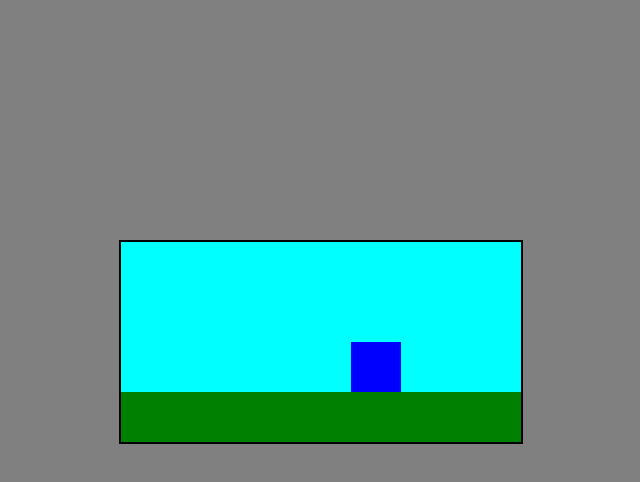
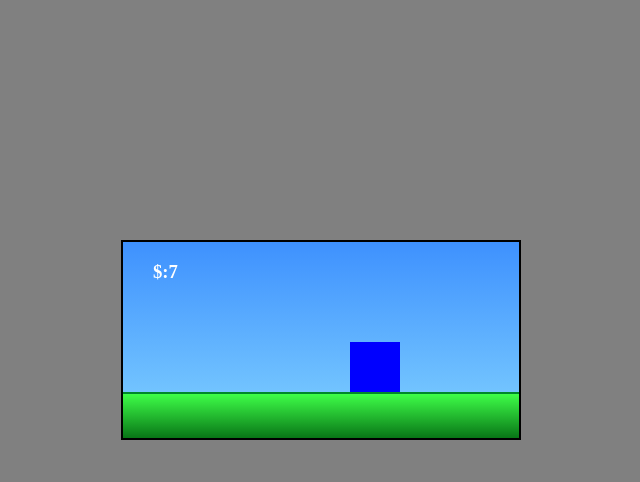
Before and after one commit to vectorlyte/gas-station-game, a plain HTML site: page index.html in a window 1280 px wide. Both pictures are taken after a click on the element 667 px from the left and 381 px from the top of the page. Shown: the whole page, without its empty margins (319-959 px from the left). Drawn offline with Linux system fonts and the light colour scheme.

Commit message:
added score system
implemented rules for being able to click on car to fuel and score system

```diff
--- a/index.html
+++ b/index.html
@@ -9,6 +9,7 @@
 </head>
 <body>
     <div id="gameWindow" class="game-window">
+        <h3 id="score"></h3>
         <div id="station" class="prop"></div>
         <div id="ground" class="prop"></div>
     </div>
--- a/index.js
+++ b/index.js
@@ -1,7 +1,13 @@
 const gameWindow = document.getElementById("gameWindow");
 let root = document.documentElement;
+let atStation = false;
+let score = 0;
+
+
 
 function spawnCar() {
+
+    //<====> Generates a random RGB color <====>
     function randomRGB(n = 2){
         if(n < 0){
             return []
@@ -12,6 +18,8 @@ function spawnCar() {
         }
     }
     let color = `rgb(${randomRGB()})`;
+
+    // <====> Creates the car Object(div) <====>
     let car = `
         <div id="car" class="prop"  style="background-color: ${color}"
         onclick="fuel()"
@@ -21,23 +29,40 @@ function spawnCar() {
             <div class="rear-wheels"></div>
             </div>`
 
+    //applies car to the DOM
     gameWindow.innerHTML += car;
+
+    //<====> Checks car has arrived at station <====>
+    const Arrived = document.querySelector('#car');
+    Arrived.addEventListener("animationend", () => {
+        atStation = true;
+        console.log(atStation);
+    })
 }
 
+//Spawns car
 spawnCar();
 
 
-// make cars clickable, if clicked, fuel car.
-
-
 function fuel() {
+    if(atStation){
     root.style.setProperty("--animation-name", "driveAway");
+    score += Math.floor(Math.random()*15 + 5);
+    updateScore();
     const driveEnd = document.querySelector('#car');
     driveEnd.addEventListener("animationend", () => {
         gameWindow.removeChild(document.getElementById("car"));
         root.style.setProperty("--animation-name", "drive");
         spawnCar();
+        atStation = false;
     })
 }
+}
+
+function updateScore() {
+    const scoreEl = document.getElementById("score");
+    scoreEl.innerText = `$:${score}`;
+}
+
 
 // const carX = document.getElementById("car").getBoundingClientRect();
--- a/styles.css
+++ b/styles.css
@@ -1,7 +1,10 @@
 :root{
     --animation-name: drive;
     --carBorder-color: black;
-    --car-coords: jello;
+}
+
+*{
+    padding: 0;
 }
 
 body{
@@ -15,8 +18,14 @@ body{
     margin: auto;
     margin-top: 30vh;
     position: relative;
-    background-color: aqua;
+    background: linear-gradient(rgb(62, 145, 254), rgb(130, 211, 255));
     overflow: hidden;
+    box-sizing: border-box;
+}
+
+#score{
+    margin-left: 30px;
+    color: white;
 }
 
 .prop{
@@ -99,7 +108,8 @@ body{
 }
 #ground{
     top: 150px;
-    background-color: green;
+    border-top: 2px solid rgb(0, 135, 43);
+    background: linear-gradient(rgb(62, 254, 72), rgb(1, 99, 16));;
     width: 100%;
     height: 50px;
 }
```
